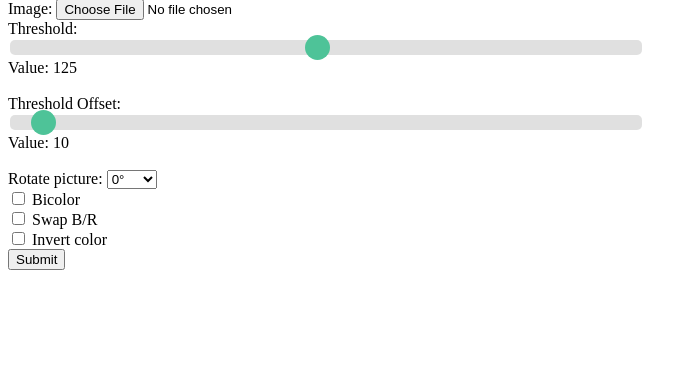
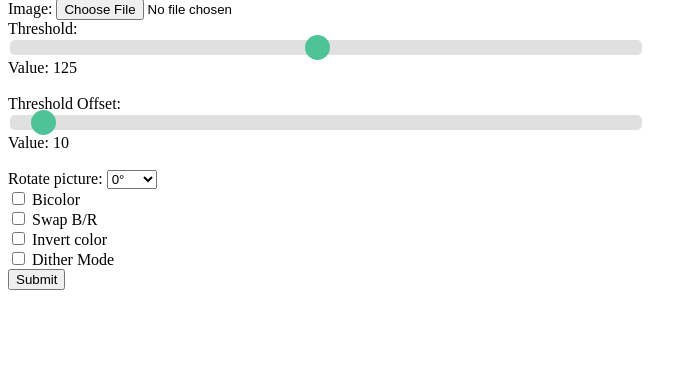
Before and after one commit to razurac/e-badge-web, a Flask app: page /converter in a window 1280 px wide. Shown: the part 117-494 px from the top of the page, without its empty margins (0-697 px from the left). Run offline with Flask 2, Linux system fonts and the light colour scheme; parts of the project's set-up code (start-up, migrations or seed data) failed here and were passed over.

Commit message:
implement dithering, improve rotation and resizing

```diff
--- a/app.py
+++ b/app.py
@@ -69,31 +69,68 @@ def load_prepared_image(loadedFiles):
 
 # Converter for Images
 
-def convert_image(file, threshold, threshold_off, rotation, bicolor, invert):
-    image_file = Image.open(file)
+def convert_image(file, threshold, threshold_off, rotation, bicolor, invert, dither):
+    image = Image.open(file)
     size = (epd4in2b.EPD_WIDTH, epd4in2b.EPD_HEIGHT)
-    if rotation != 0:
-        image_file = image_file.rotate(rotation)
-    image_file = ImageOps.fit(image_file, size, Image.HAMMING, centering=(0.0, 0.5))
-    image_file = image_file.convert('L')
-    image_b = image_file.point(lambda p: p > threshold and 255)
-    if invert and not bicolor:
-        image_b = ImageOps.invert(image_b)
+    image_b = Image.new('1', (epd4in2b.EPD_WIDTH, epd4in2b.EPD_HEIGHT), 255)
+    image_r = Image.new('1', (epd4in2b.EPD_WIDTH, epd4in2b.EPD_HEIGHT), 255)
+    if rotation == 90:
+        image = image.transpose(Image.Transpose.ROTATE_90)
+    elif rotation == 180:
+        image = image.transpose(Image.Transpose.ROTATE_180)
+    elif rotation == 270:
+        image = image.transpose(Image.Transpose.ROTATE_270)
 
-    if bicolor:
-        print("Bicolor is on")
-        image_r = image_file.point(lambda p: p > threshold + threshold_off and 255)
-        image_r = ImageOps.invert(image_r)
-        return image_b, image_r
+    image = ImageOps.pad(image, size, Image.Resampling.HAMMING, color="#ffffff")
 
-    image_r = Image.new('1', (epd4in2b.EPD_WIDTH, epd4in2b.EPD_HEIGHT), 255)
+    if dither:
+        if bicolor:
+            palette = [
+            0, 0, 0,
+            255, 0, 0,
+            255, 255, 255
+            ]
+
+            p_img = Image.new('P', size)
+            p_img.putpalette(palette * 64)
+            conv = image.quantize(palette=p_img, dither=Image.Dither.FLOYDSTEINBERG)
+            conv.save("test.png")
+
+            img_data = conv.getdata()
+            b = []
+            r = []
+            for item in img_data:
+                if item == 0:
+                    b.append(0)
+                    r.append(1)
+                elif item == 1:
+                    b.append(1)
+                    r.append(0)
+                elif item == 2:
+                    b.append(1)
+                    r.append(1)
+            image_b.putdata(b)
+            image_r.putdata(r)
+        else:
+            image_b = image.convert('L',dither=Image.Dither.FLOYDSTEINBERG)
+    else:
+        image = image.convert('L')
+        image_b = image.point(lambda p: p > threshold and 255)
+        if invert and not bicolor:
+            image_b = ImageOps.invert(image_b)
+
+        if bicolor:
+            print("Bicolor is on")
+            image_r = image.point(lambda p: p > threshold + threshold_off and 255)
+            image_r = ImageOps.invert(image_r)
+
     return image_b, image_r
 
 # Image pusher
 
 def push_image(pic, swap=False):
-    image_b = pic[0].convert('L')
-    image_r = pic[1].convert('L')
+    image_b = pic[0]
+    image_r = pic[1]
 
     if swap:
         image_b, image_r = image_r, image_b
@@ -171,12 +208,17 @@ def queue_handler():
                     invert = True
                 else:
                     invert = False
+                if "dither" in job["options"]:
+                    dither = True
+                else:
+                    dither = False
                 picture = convert_image(file=file,
                                     threshold=threshold,
                                     bicolor=bicolor,
                                     threshold_off=threshold_off,
                                     rotation=rotation,
-                                    invert=invert)
+                                    invert=invert,
+                                    dither=dither)
                 push_image(picture, swap)
                 print("Image displayed")
 
@@ -281,7 +323,7 @@ def welcome():
     pic = text_writer(text="IP: " + IPAddr, location=[0,25], pic=pic)
     job = {"type":"raw_display", "raw_picture": pic}
     displayQueue.put(job)
-welcome()
+#welcome()
 
 # Web-Frontend
 application.run(host=config["host"], port=config["port"])
--- a/templates/converter.html
+++ b/templates/converter.html
@@ -78,6 +78,9 @@
       <input type="checkbox" id="invert" name="invert" value="True">
       <label for="invert">Invert color</label>
       <br>
+      <input type="checkbox" id="dither" name="dither" value="True">
+      <label for="dither">Dither Mode</label>
+      <br>
       <input type="submit" value="Submit">
     </form>
 
```
